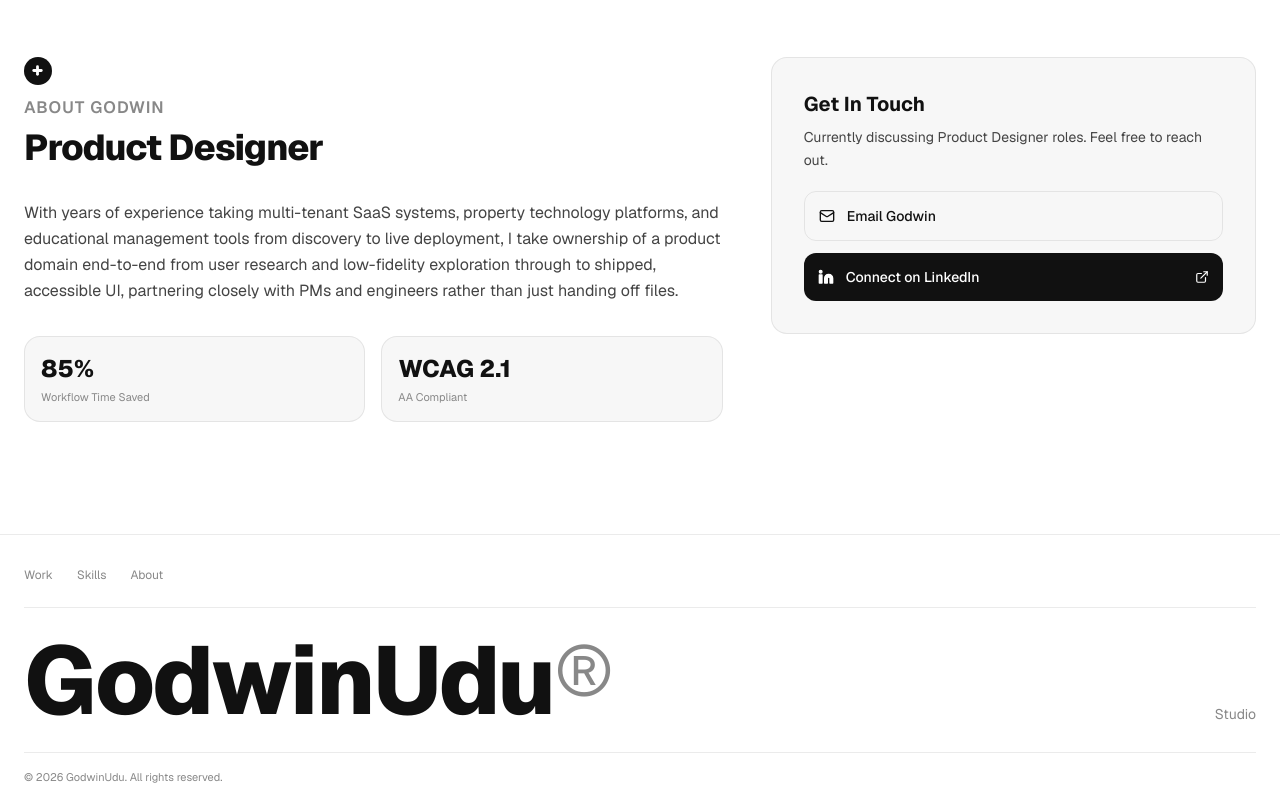
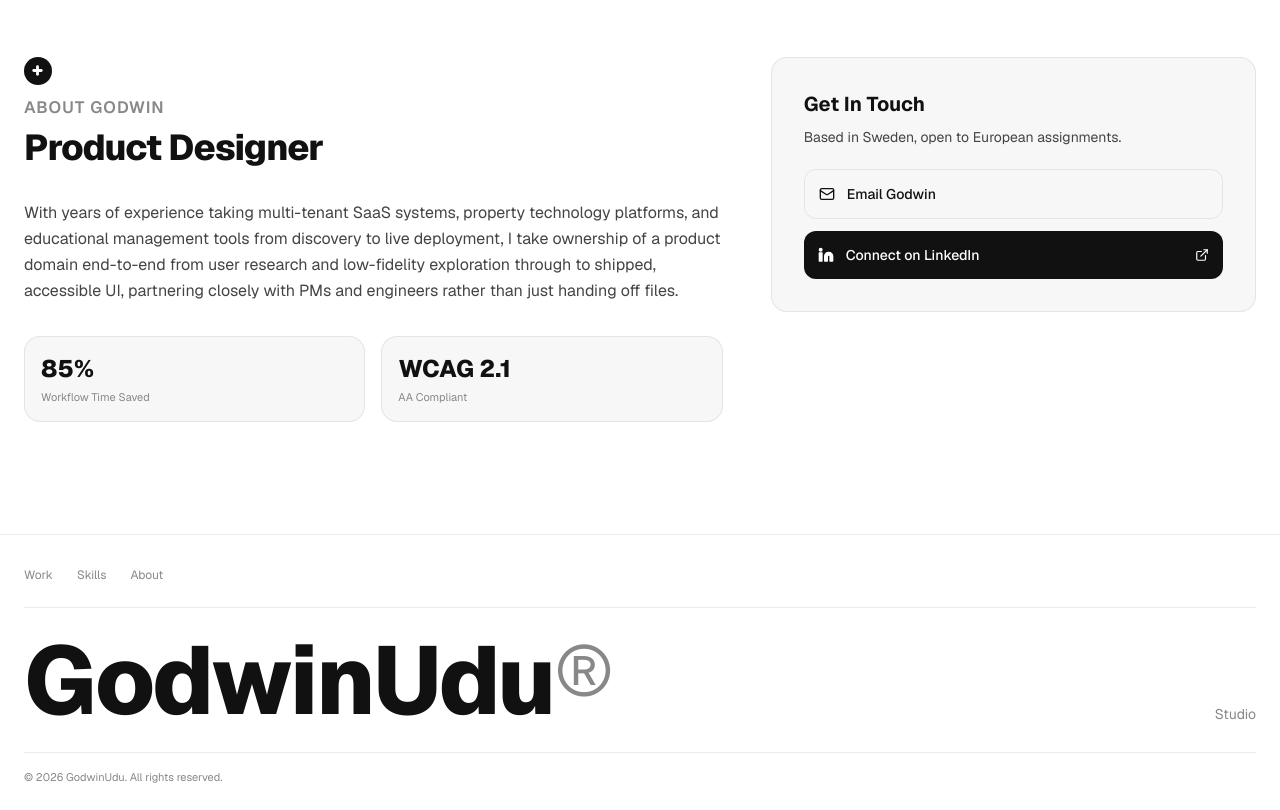
Before and after one commit to GUdu004/Godwin, a Next.js app: page / in a window 1280 px wide. Shown: the part 3800-4610 px from the top of the page. Built offline with nearby package versions, Linux system fonts and the light colour scheme.

Commit message:
Update location copy in contact section

```diff
--- a/src/app/page.tsx
+++ b/src/app/page.tsx
@@ -331,7 +331,7 @@ export default function HomePage() {
               <div>
                 <h3 className="text-xl font-bold text-text-primary">Get In Touch</h3>
                 <p className="text-sm text-text-secondary mt-2 leading-relaxed">
-                  Currently discussing Product Designer roles. Feel free to reach out.
+                  Based in Sweden, open to European assignments.
                 </p>
               </div>
               <div className="flex flex-col gap-3">
```
